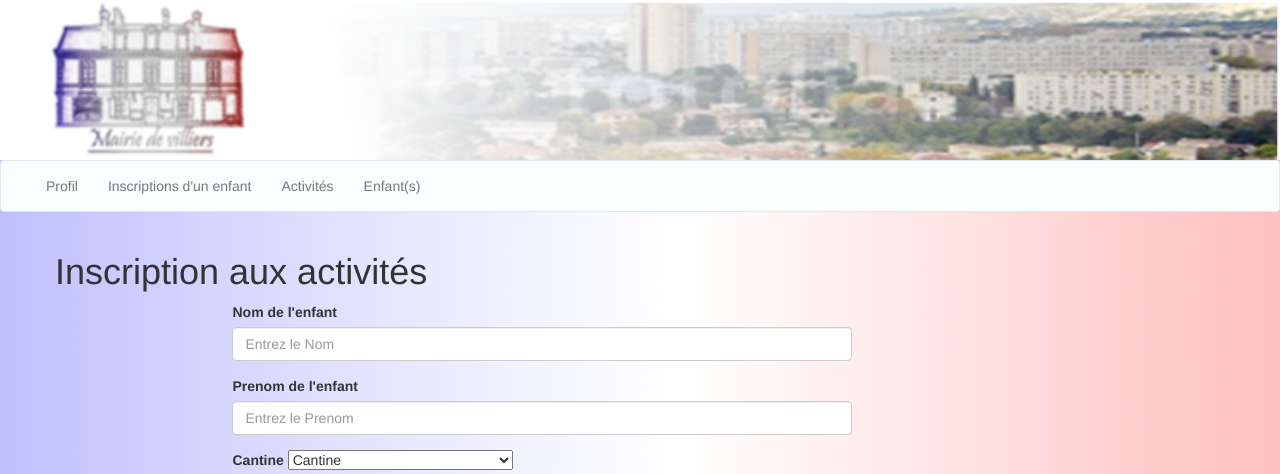
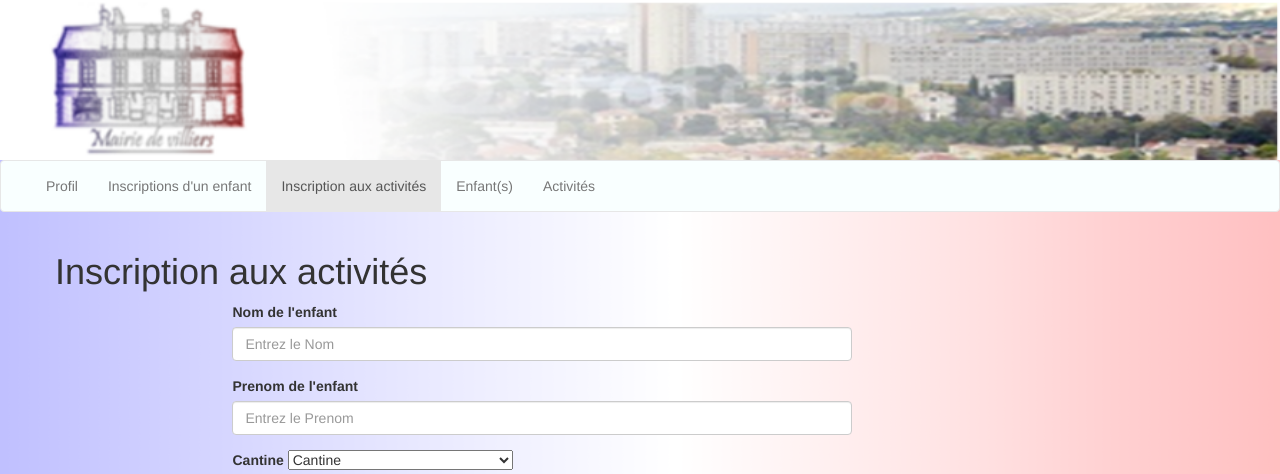
Before and after one commit to McLink/site_ppe, a PHP site: page /html/InscripActivites.php in a window 1280 px wide. Shown: the top 474 px of the page. Run offline with PHP 8.4, Linux system fonts and the light colour scheme; some libraries are stand-ins or nearby versions.

Commit message:
un peu de graphisme
j'ai bien mit les liens html pour pas que ça déconne

```diff
--- a/html/Activites.php
+++ b/html/Activites.php
@@ -36,12 +36,12 @@ if(isset($_SESSION['login']))
         </div>
            <div class="collapse navbar-collapse" id="bs-example-navbar-collapse-1">
             <ul class="nav navbar-nav" id="couleur">
-              <li class="active"><a href="../index.php">Accueil</a></li>
-              <!--Ici on indique que l'icome de la page courante est celle active(donc grisée)-->
+              <li><a href="../html/Espace_Utilisateur.php">Profil</a></li>
               <li><a href="../html/InscripEnfant.php">Inscription d'un enfant</a></li>
               <li><a href="../html/InscripActivites.php">Inscription aux activités</a></li>
-              <li><a href="../html/Activites.php">Activités</a></li>
               <li><a href="../html/Enfant.php">Enfant(s)</a></li>
+              <!--Ici on indique que l'icome de la page courante est celle active(donc grisée)-->
+              <li class="active"><a href="../html/Activites.php">Activités</a></li>
             </ul>
           </div>
 
--- a/html/Espace_Utilisateur.php
+++ b/html/Espace_Utilisateur.php
@@ -37,12 +37,12 @@ if(isset($_SESSION['login']))
         </div>
            <div class="collapse navbar-collapse" id="bs-example-navbar-collapse-1">
             <ul class="nav navbar-nav" id="couleur">
-              <li class="active"><a href="../index.php">Accueil</a></li>
+              <li class="active"><a href="../html/Espace_Utilisateur.php">Profil</a></li>
               <!--Ici on indique que l'icome de la page courante est celle active(donc grisée)-->
               <li><a href="../html/InscripEnfant.php">Inscription d'un enfant</a></li>
               <li><a href="../html/InscripActivites.php">Inscription aux activités</a></li>
+              <li><a href="../html/Enfant.php">Enfant(s)</a></li>
               <li><a href="../html/Activites.php">Activités</a></li>
-              <li><a href="../html/Enfant.php">Enfant(s)</a></li>
             </ul>
           </div>
 
--- a/html/InscripActivites.php
+++ b/html/InscripActivites.php
@@ -40,11 +40,12 @@ if(isset($_SESSION['login']))
     <!--Début de la barre de navigation -->
     <div class="collapse navbar-collapse" id="bs-example-navbar-collapse-1">
       <ul class="nav navbar-nav" id="couleur">
-        <li><a href="Espace_Utilisateur.php">Profil</a></li>
-        <!--Ici on indique que l'icome de la page courante est celle active(donc grisée)-->
-        <li><a href="InscripEnfant.php">Inscriptions d'un enfant</a></li>
-        <li><a href="Activites.php">Activités</a></li>
-        <li><a href="Enfant.php">Enfant(s)</a></li>
+        <li><a href="../html/Espace_Utilisateur.php">Profil</a></li>
+        <li><a href="../html/InscripEnfant.php">Inscriptions d'un enfant</a></li>
+         <!--Ici on indique que l'icome de la page courante est celle active(donc grisée)-->
+        <li class="active"><a href="../html/InscripActivites.php">Inscription aux activités</a></li>
+        <li><a href="../html/Enfant.php">Enfant(s)</a></li>
+        <li><a href="../html/Activites.php">Activités</a></li>
       </ul>
      <!--<form class="navbar-form navbar-right" action="connexion.php" method="POST">
         <div class="form-group">
```
Also changed, not shown: html/Enfant.php (+4 -3 lines), html/InscripEnfant.php (+5 -4 lines).
